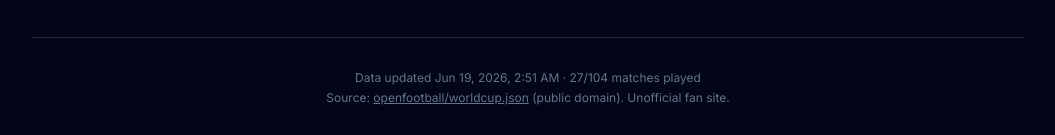
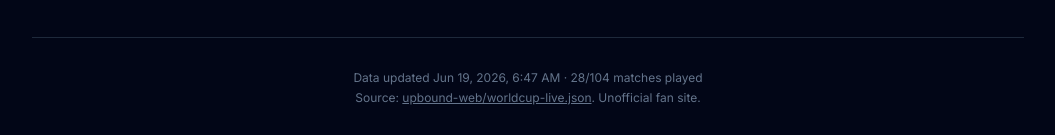
Before and after one commit to ronisaha/fifa2026, a React (Vite) app: page /#/standings in a window 1280 px wide. Shown: the part 1690-1825 px from the top of the page, without its empty margins (112-1167 px from the left). Built offline with nearby package versions, Linux system fonts and the light colour scheme.

Commit message:
Switch upstream data source to upbound-web/worldcup-live.json

```diff
--- a/public/data/meta.json
+++ b/public/data/meta.json
@@ -1,12 +1,12 @@
 {
-  "lastFetchAt": "2026-06-19T02:51:04.560Z",
-  "lastUpdated": "2026-06-19T02:51:04.560Z",
-  "source": "https://raw.githubusercontent.com/openfootball/worldcup.json/master/2026/worldcup.json",
-  "sourceName": "openfootball/worldcup.json (public domain)",
+  "lastFetchAt": "2026-06-19T06:47:18.194Z",
+  "lastUpdated": "2026-06-19T06:47:18.194Z",
+  "source": "https://raw.githubusercontent.com/upbound-web/worldcup-live.json/master/2026/worldcup.json",
+  "sourceName": "upbound-web/worldcup-live.json",
   "counts": {
     "matches": 104,
     "teams": 48,
     "groups": 12,
-    "finished": 27
+    "finished": 28
   }
 }
--- a/public/data/standings.json
+++ b/public/data/standings.json
@@ -526,27 +526,27 @@
       "team": "Mexico",
       "slug": "mexico",
       "flag": "🇲🇽",
-      "played": 1,
-      "won": 1,
+      "played": 2,
+      "won": 2,
       "draw": 0,
       "lost": 0,
-      "gf": 2,
+      "gf": 3,
       "ga": 0,
-      "gd": 2,
-      "points": 3,
+      "gd": 3,
+      "points": 6,
       "rank": 1
     },
     {
       "team": "South Korea",
       "slug": "south-korea",
       "flag": "🇰🇷",
-      "played": 1,
+      "played": 2,
       "won": 1,
       "draw": 0,
-      "lost": 0,
+      "lost": 1,
       "gf": 2,
-      "ga": 1,
-      "gd": 1,
+      "ga": 2,
+      "gd": 0,
       "points": 3,
       "rank": 2
     },
--- a/src/App.tsx
+++ b/src/App.tsx
@@ -33,14 +33,14 @@ function Footer() {
       <p className="mt-1">
         Source:{' '}
         <a
-          href="https://github.com/openfootball/worldcup.json"
+          href="https://github.com/upbound-web/worldcup-live.json"
           className="underline hover:text-slate-300"
           target="_blank"
           rel="noreferrer"
         >
-          openfootball/worldcup.json
-        </a>{' '}
-        (public domain). Unofficial fan site.
+          upbound-web/worldcup-live.json
+        </a>
+        . Unofficial fan site.
       </p>
     </footer>
   );
```
Also changed, not shown: scripts/fetch-data.mjs (+11 -4 lines), public/data/matches.json, 2 other files (tests, documents, lock files or other folders).
